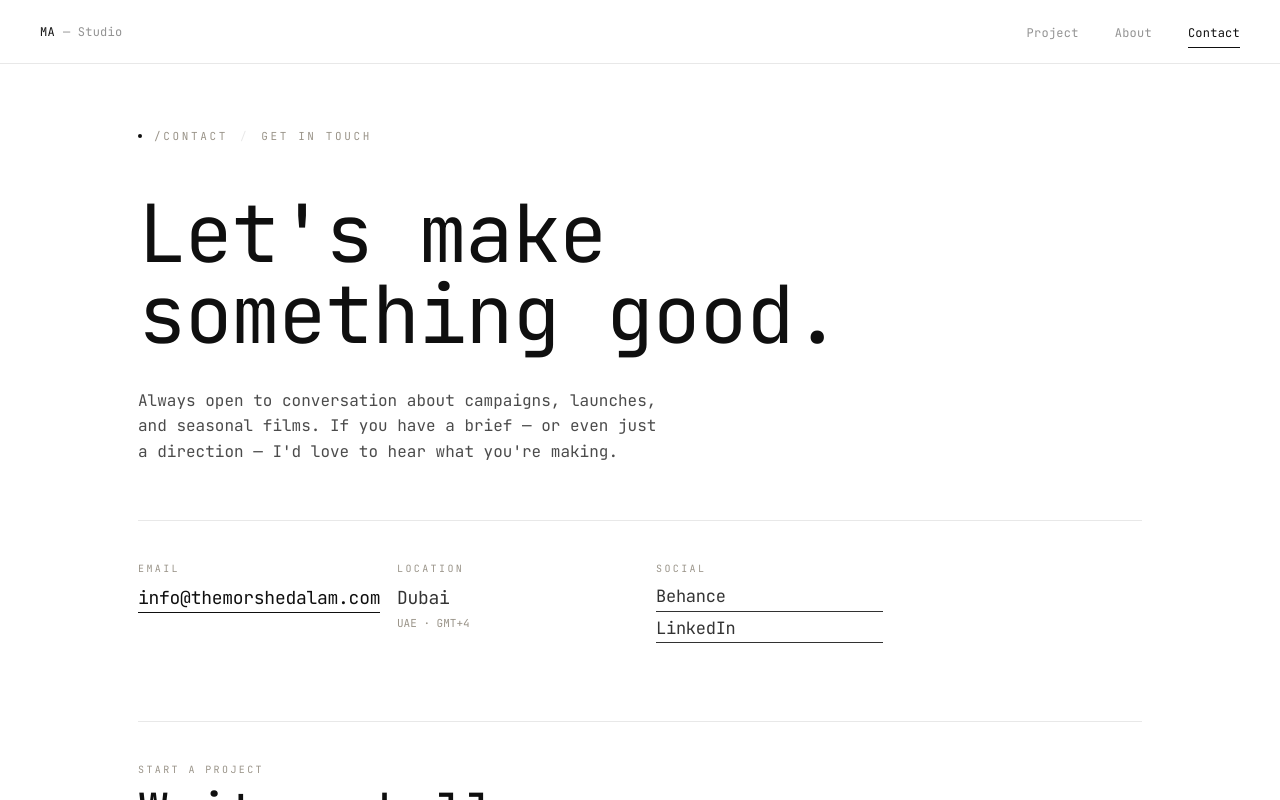
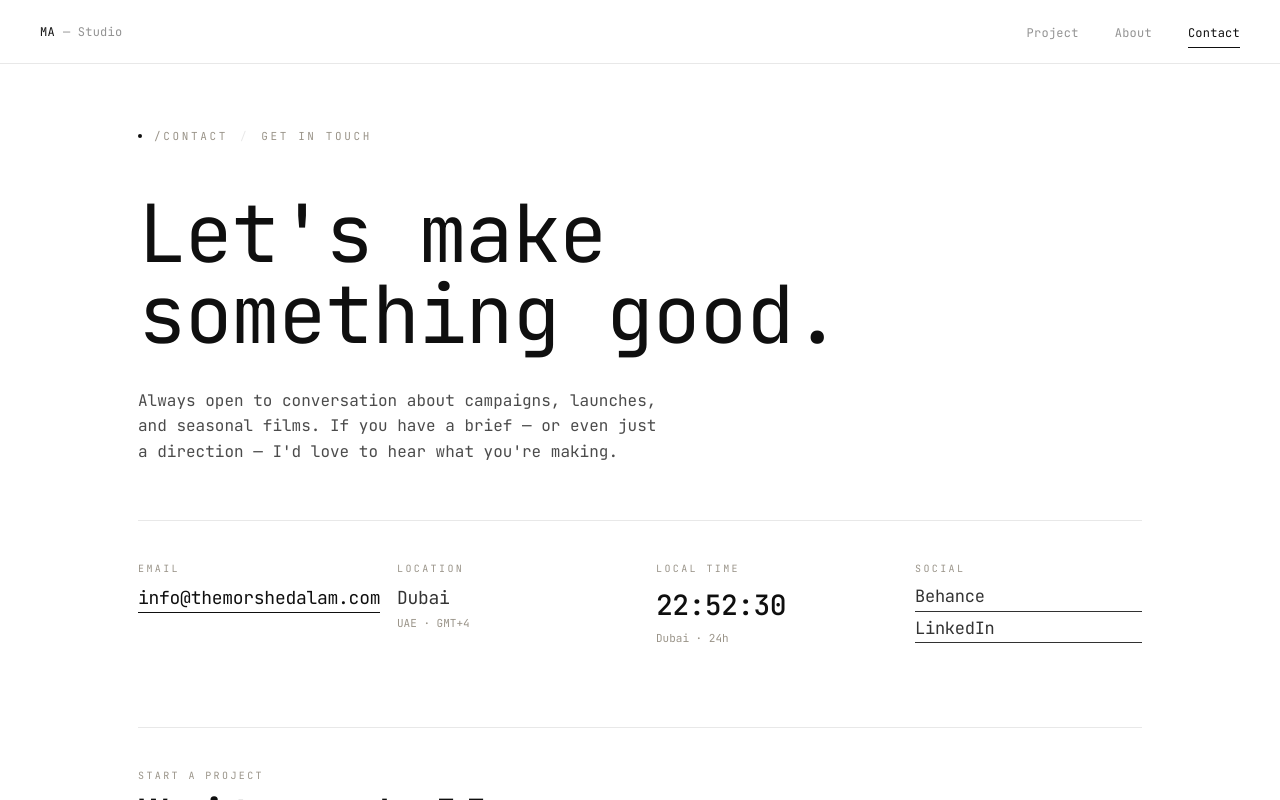
Before and after one commit to themorshedalam/themorshedportfolio, a Next.js app: page / in a window 1280 px wide. Both pictures are taken after a click on the button "Contact". Built offline with nearby package versions, Linux system fonts and the light colour scheme.

Commit message:
Add real-time Dubai clock (24h format) next to Location on Contact page

```diff
--- a/src/components/portfolio/contact-view.tsx
+++ b/src/components/portfolio/contact-view.tsx
@@ -1,9 +1,29 @@
 "use client";
 
 import { motion } from "framer-motion";
+import { useEffect, useState } from "react";
 import { profile } from "@/lib/projects";
 
 export function ContactView() {
+  const [time, setTime] = useState("");
+
+  useEffect(() => {
+    const update = () => {
+      const now = new Date();
+      const dubaiTime = new Intl.DateTimeFormat("en-GB", {
+        timeZone: "Asia/Dubai",
+        hour: "2-digit",
+        minute: "2-digit",
+        second: "2-digit",
+        hour12: false,
+      }).format(now);
+      setTime(dubaiTime);
+    };
+    update();
+    const interval = setInterval(update, 1000);
+    return () => clearInterval(interval);
+  }, []);
+
   return (
     <div className="scroll-cream relative h-full overflow-y-auto bg-[var(--cream)]">
       <div className="mx-auto max-w-[1100px] px-6 pt-12 pb-24 md:px-12 md:pt-16">
@@ -74,6 +94,17 @@ export function ContactView() {
           </div>
           <div>
             <div className="font-mono-label mb-2 text-[10px] uppercase tracking-[0.24em] text-[var(--meta)]">
+              Local Time
+            </div>
+            <div className="font-mono-display text-[28px] tabular-nums text-foreground">
+              {time}
+            </div>
+            <div className="font-mono-label mt-1 text-[11px] text-[var(--meta)]">
+              Dubai · 24h
+            </div>
+          </div>
+          <div>
+            <div className="font-mono-label mb-2 text-[10px] uppercase tracking-[0.24em] text-[var(--meta)]">
               Social
             </div>
             <div className="flex flex-col gap-1.5">
```
